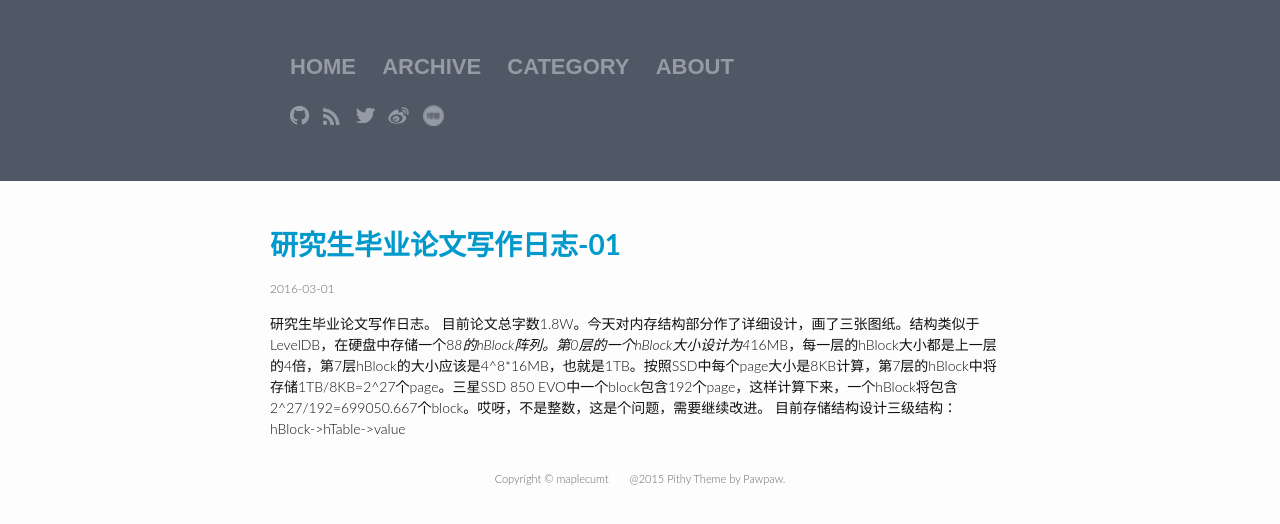
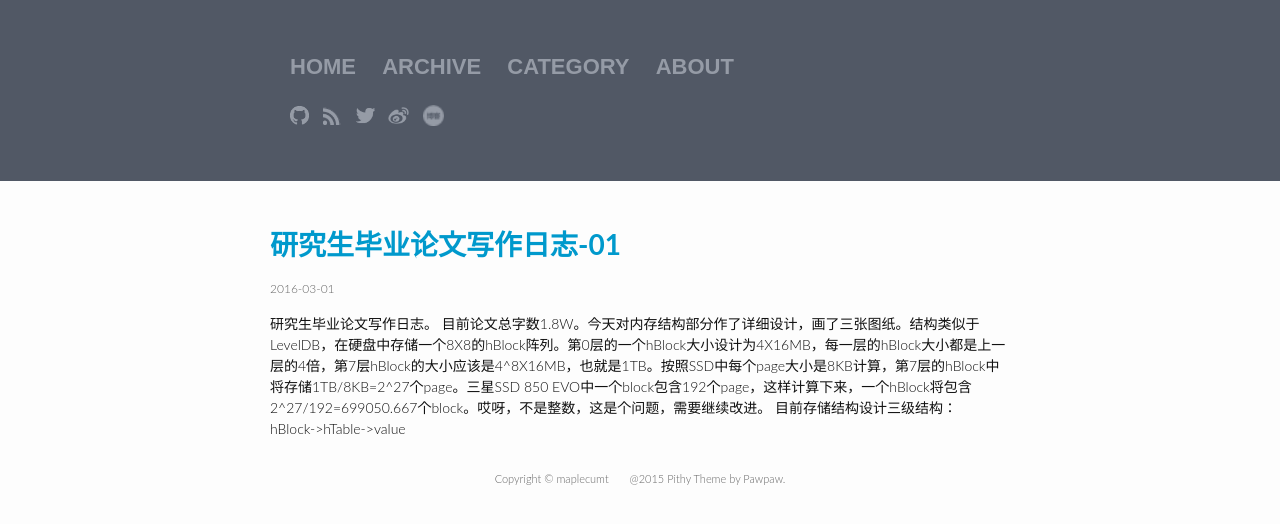
Before and after one commit to maple-yf/maplecumt, a Jekyll site: the page built from _posts/2016-03-01-graduate-paper-01.markdown, in a window 1280 px wide. Shown: the top 524 px of the page. Built offline with Jekyll 4.4.1, drawn with Linux system fonts in a browser that asks for light colours; comment, search, counter and statistics services are not loaded.

Commit message:
no message

```diff
--- a/_posts/2016-03-01-graduate-paper-01.markdown
+++ b/_posts/2016-03-01-graduate-paper-01.markdown
@@ -5,6 +5,6 @@ date:   2016-03-01 12:00:00
 categories: Graduate Paper
 ---
 研究生毕业论文写作日志。
-目前论文总字数1.8W。今天对内存结构部分作了详细设计，画了三张图纸。结构类似于LevelDB，在硬盘中存储一个8*8的hBlock阵列。第0层的一个hBlock大小设计为4*16MB，每一层的hBlock大小都是上一层的4倍，第7层hBlock的大小应该是4^8*16MB，也就是1TB。按照SSD中每个page大小是8KB计算，第7层的hBlock中将存储1TB/8KB=2^27个page。三星SSD 850 EVO中一个block包含192个page，这样计算下来，一个hBlock将包含2^27/192=699050.667个block。哎呀，不是整数，这是个问题，需要继续改进。
+目前论文总字数1.8W。今天对内存结构部分作了详细设计，画了三张图纸。结构类似于LevelDB，在硬盘中存储一个8X8的hBlock阵列。第0层的一个hBlock大小设计为4X16MB，每一层的hBlock大小都是上一层的4倍，第7层hBlock的大小应该是4^8X16MB，也就是1TB。按照SSD中每个page大小是8KB计算，第7层的hBlock中将存储1TB/8KB=2^27个page。三星SSD 850 EVO中一个block包含192个page，这样计算下来，一个hBlock将包含2^27/192=699050.667个block。哎呀，不是整数，这是个问题，需要继续改进。
 目前存储结构设计三级结构：<br>
 	hBlock->hTable->value
```
